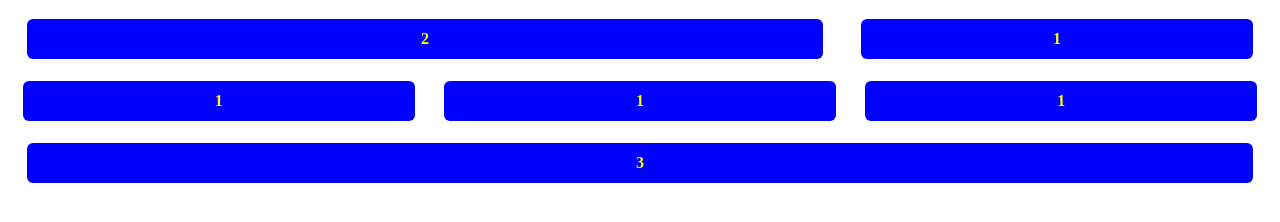
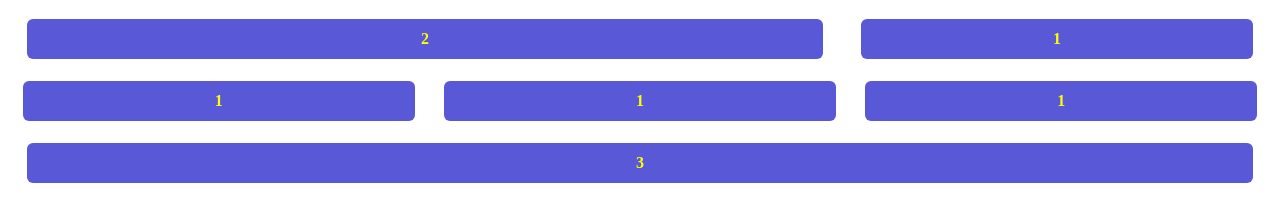
Before and after one commit to yuvalbansal/SPO-Submissions, a plain HTML site: page Task 1/index.html in a window 1280 px wide. Drawn offline with Linux system fonts and the light colour scheme.

Commit message:
Tasks Added

```diff
--- a/Task 1/index.html
+++ b/Task 1/index.html
@@ -5,21 +5,21 @@
     <meta name="viewport" content="width=device-width, initial-scale=1">
     <style id="compiled-css" type="text/css">
         .box1 {
-            background-color: blue;
+            background-color: rgb(89, 89, 216);
             width: 31%;
             margin: 11px 0;
             border-radius: 6px;
         }
 
         .box2 {
-            background-color: blue;
+            background-color: rgb(89, 89, 216);
             width: 63%;
             margin: 11px 0;
             border-radius: 6px;
         }
 
         .box3 {
-            background-color: blue;
+            background-color: rgb(89, 89, 216);
             width: 97%;
             margin: 11px 0;
             border-radius: 6px;
```
Also changed, not shown: Task 2/index.html (+2 -2 lines), Task 3/server.js (line endings or trailing spaces).
